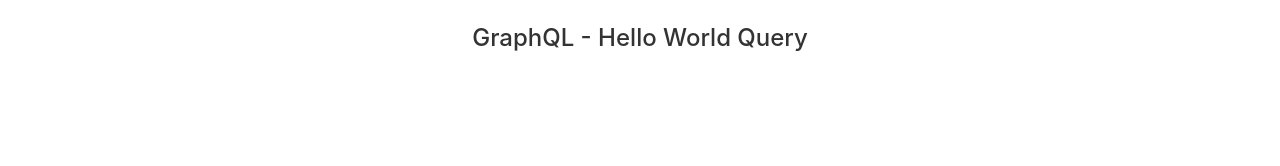
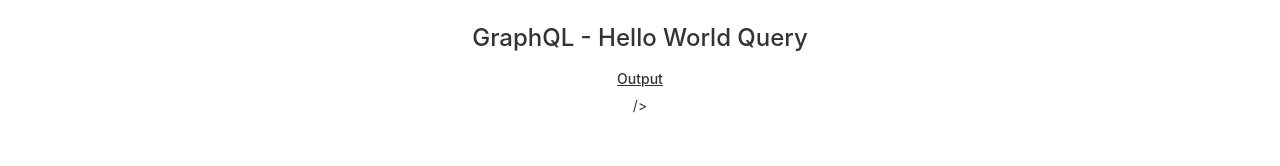
Before and after one commit to pimp-my-book/FDWA, a React (Create React App) app in the folder frontend/: page /queries/helloWorld in a window 1280 px wide. Shown: the part 132-298 px from the top of the page. Built offline with nearby package versions, Linux system fonts and the light colour scheme.

Commit message:
UPDATE => helloWorld Query [Container]

```diff
--- a/frontend/src/containers/helloWorld.js
+++ b/frontend/src/containers/helloWorld.js
@@ -17,7 +17,42 @@ export default class helloWorldQuery extends Component {
               <Col xs={6} md={4}>
               </Col>
               <Col xs={6} md={4}>
+                <h5><u>Output</u></h5>
+              </Col>
+              <Col xs={6} md={4}>
+              </Col>
+            </Row>
+            <Row>
+              <Col xs={6} md={4}>
+              </Col>
+              <Col xs={6} md={4}>
+                <Query query={ helloWorld }>
+                  {
+                    ({ data, loading, error }) => {
+                      // On load [Display Heading]
+                      if (loading) return (
+                        <Grid>
+                          <Row>
+                            <Col>
+                              <h6>loading...</h6>
+                            </Col>
+                          </Row>
+                        </Grid>
+                      );
 
+                      // On query fail [Print Error]
+                      if (error) return (
+                        <Fragment>
+                          <alertComponent text = { error.message.replace("GraphQL Error:", "") } variant="danger" />
+                        </Fragment>
+                      );
+
+                      //
+
+                    }
+                  }
+                </Query>
+                />
               </Col>
               <Col xs={6} md={4}>
               </Col>
```
